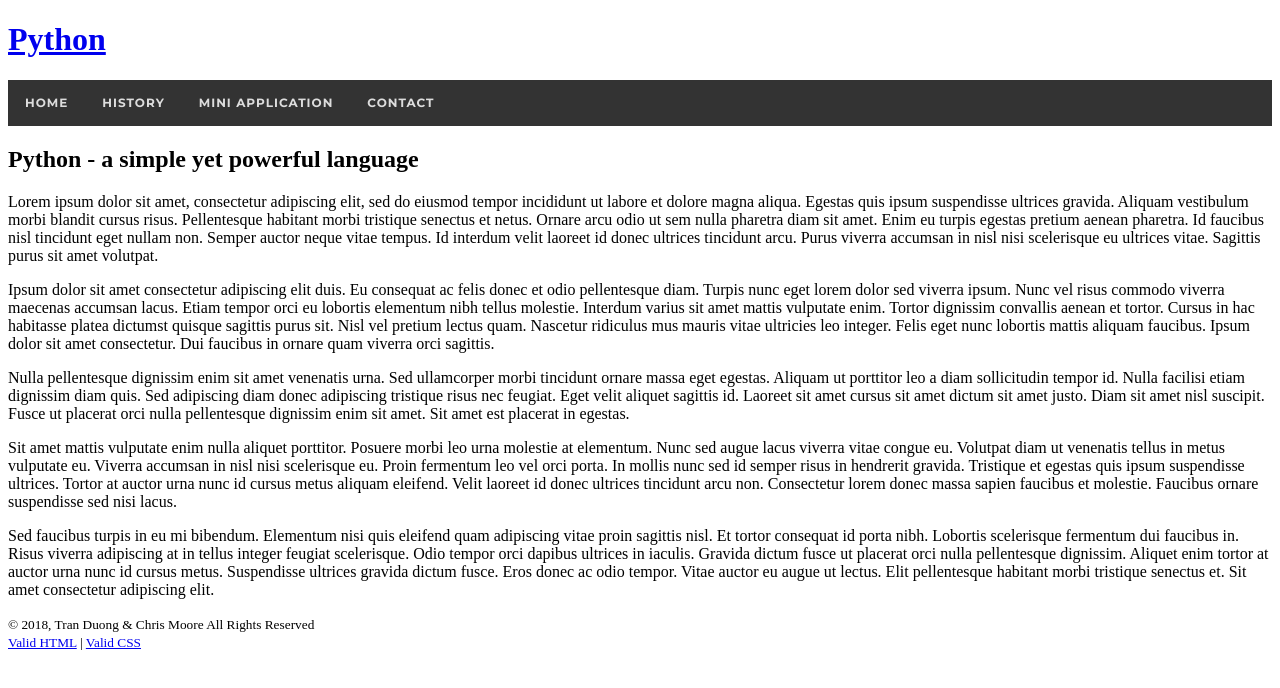
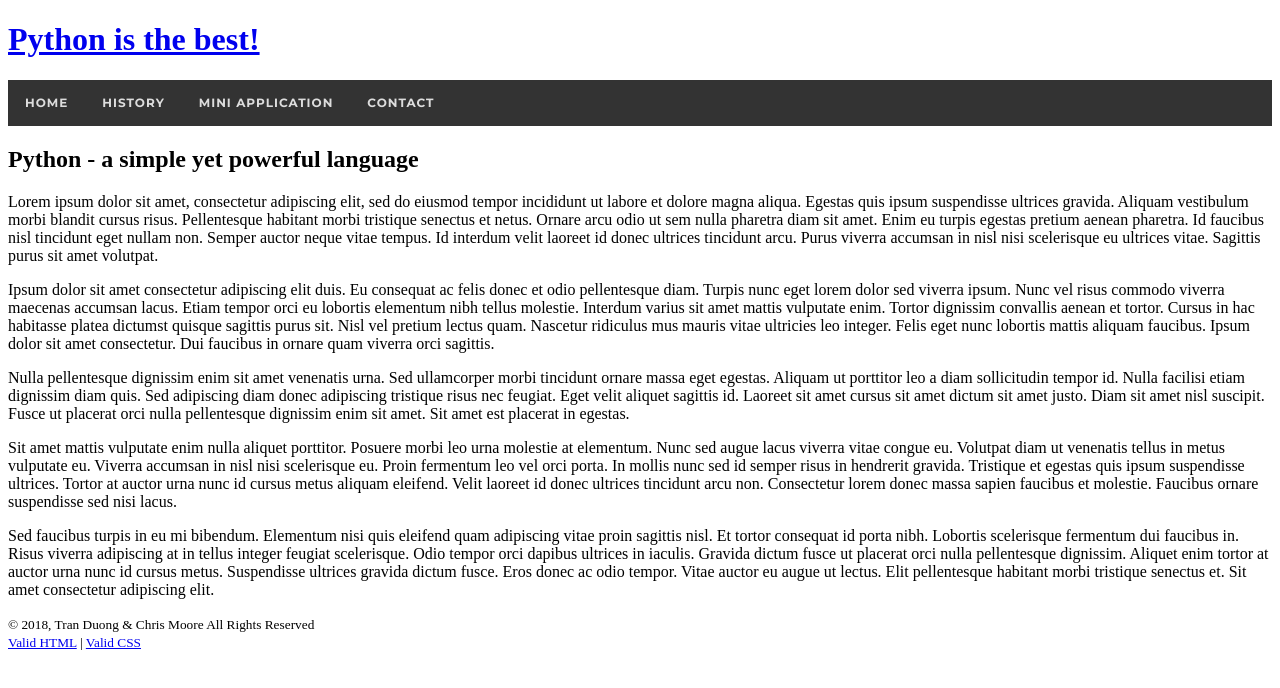
Before and after one commit to tranzilla/itc134-c9-python, a plain HTML site: page index.html in a window 1280 px wide. Drawn offline with Linux system fonts and the light colour scheme.

Commit message:
updated header1

```diff
--- a/index.html
+++ b/index.html
@@ -10,7 +10,7 @@
 
 	<body>
 		<header>
-			<h1><a href="index.html">Python</a></h1>
+			<h1><a href="index.html">Python is the best!</a></h1>
 	<!--NAVIGATION-->
 			<nav id="cssmenu">
 				<ul>
```
